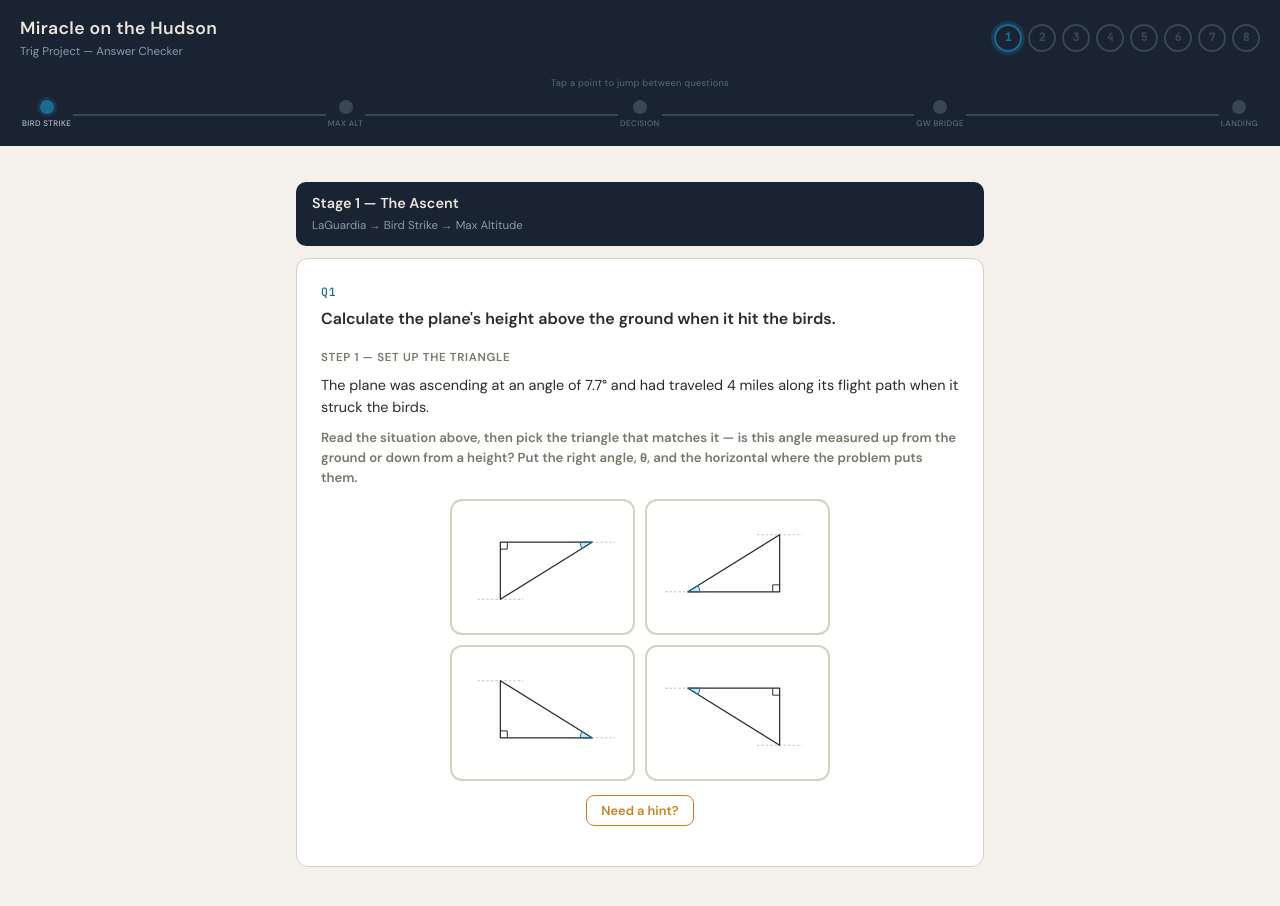
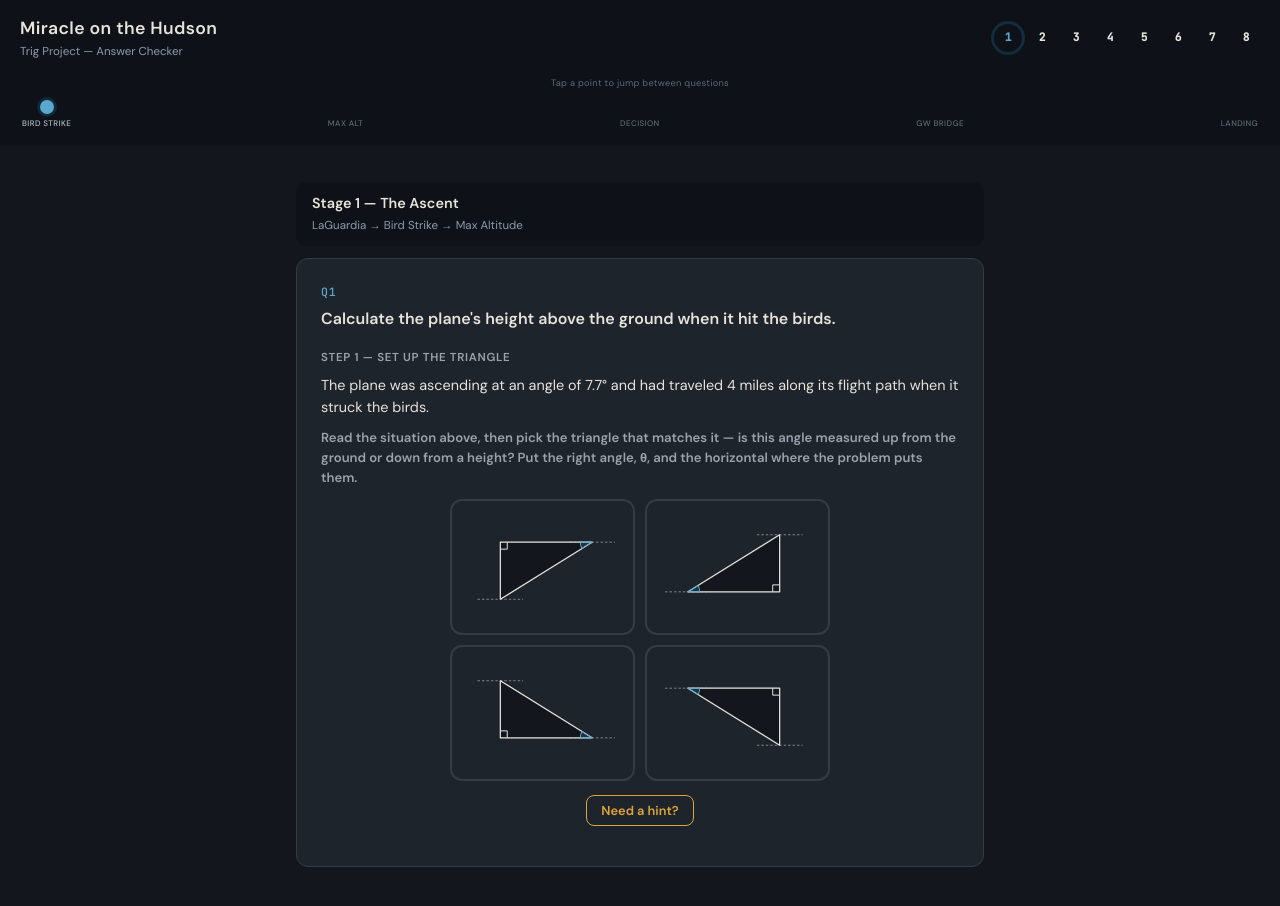
Before and after one commit to sensei-nikku/sully-checker, a plain HTML site: page checkers/hudson.html in a window 1280 px wide. Drawn offline with Linux system fonts and the light colour scheme.

Commit message:
darkmode commit attempt 2

```diff
--- a/assets/styles.css
+++ b/assets/styles.css
@@ -1,17 +1,26 @@
 *,*::before,*::after{box-sizing:border-box;margin:0;padding:0}
-:root{
+:root{ /* dark (default) */
+  --bg:#13171D;--surface:#1E242C;--border:#333B45;--text:#E7E3DA;--muted:#9AA3AD;
+  --accent:#5BA8CE;--accent-lt:#1B2C36;--ok:#6FBF7A;--ok-lt:#1A2A1E;
+  --warn:#E0A53A;--warn-lt:#2E2615;--err:#E06B6B;--err-lt:#2E1A1A;
+  --raised:#232B34;--inv:#A98BD6;--inv-lt:#2A2338;
+  --header:#0E1218;--header-text:#E7E3DA;--rail:var(--rail);
+}
+[data-theme="light"]{ /* add data-theme="light" to <html> to use the warm-paper palette */
   --bg:#F4F1EC;--surface:#FFF;--border:#D6D0C4;--text:#2C2A26;--muted:#7A756B;
   --accent:#1B6B93;--accent-lt:#E8F1F5;--ok:#3A7D44;--ok-lt:#E6F2E8;
   --warn:#C4841D;--warn-lt:#FDF3E4;--err:#B33A3A;--err-lt:#FBEAEA;
+  --raised:#F0F7FA;--inv:#6B4C9A;--inv-lt:#F3EFF8;
+  --header:var(--header);--header-text:var(--header-text);--rail:var(--rail);
 }
 body{font-family:'DM Sans',sans-serif;background:var(--bg);color:var(--text);line-height:1.6;min-height:100vh}
 
 /* ── HEADER ── */
-.hdr{background:#1A2332;color:#E8E4DD;padding:14px 20px;position:sticky;top:0;z-index:100;display:flex;justify-content:space-between;align-items:center;gap:12px}
+.hdr{background:var(--header);color:var(--header-text);padding:14px 20px;position:sticky;top:0;z-index:100;display:flex;justify-content:space-between;align-items:center;gap:12px}
 .hdr-left h1{font-size:1.1rem;font-weight:600;letter-spacing:.02em}
 .hdr-left .sub{font-size:.72rem;color:#8A9BB0;margin-top:1px}
 .hdr-dots{display:flex;gap:6px;align-items:center}
-.qd{width:28px;height:28px;border-radius:50%;display:flex;align-items:center;justify-content:center;font-family:'JetBrains Mono',monospace;font-size:.7rem;font-weight:700;border:2px solid #3A4556;color:#3A4556;background:transparent;cursor:pointer;transition:all .2s;flex-shrink:0}
+.qd{width:28px;height:28px;border-radius:50%;display:flex;align-items:center;justify-content:center;font-family:'JetBrains Mono',monospace;font-size:.7rem;font-weight:700;border:2px solid var(--rail);color:var(--rail);background:transparent;cursor:pointer;transition:all .2s;flex-shrink:0}
 .qd:hover{transform:scale(1.15)}
 .qd.done{background:var(--ok);border-color:var(--ok);color:#fff}
 .qd.skip{background:var(--warn);border-color:var(--warn);color:#fff}
@@ -20,12 +29,12 @@ body{font-family:'DM Sans',sans-serif;background:var(--bg);color:var(--text);lin
 .qd.locked:hover{transform:none}
 
 /* ── FLIGHT NAV ── */
-.fp{background:#1A2332;padding:0 20px 12px;position:sticky;top:58px;z-index:99}
+.fp{background:var(--header);padding:0 20px 12px;position:sticky;top:58px;z-index:99}
 .fp-hint{font-size:.58rem;color:#5A6A7A;text-align:center;margin-bottom:6px;letter-spacing:.03em}
 .ft{display:flex;align-items:center}
 .fn{display:flex;flex-direction:column;align-items:center;z-index:2;flex-shrink:0;cursor:pointer;padding:4px 2px;border-radius:8px;transition:background .2s}
 .fn:hover{background:rgba(255,255,255,.06)}
-.fn .d{width:14px;height:14px;border-radius:50%;background:#3A4556;border:2px solid #3A4556;transition:.3s}
+.fn .d{width:14px;height:14px;border-radius:50%;background:var(--rail);border:2px solid var(--rail);transition:.3s}
 .fn.a .d{background:var(--accent);border-color:var(--accent);box-shadow:0 0 0 3px rgba(27,107,147,.25)}
 .fn.c .d{background:var(--ok);border-color:var(--ok)}
 .fn.sk .d{background:var(--warn);border-color:var(--warn)}
@@ -33,14 +42,14 @@ body{font-family:'DM Sans',sans-serif;background:var(--bg);color:var(--text);lin
 .fn .l{font-size:.5rem;color:#5A6A7A;margin-top:3px;white-space:nowrap;text-transform:uppercase;letter-spacing:.05em;font-weight:500}
 .fn.a .l,.fn.c .l{color:#B0BCC8}
 .fn.sk .l{color:#D4A84A}
-.fl{flex:1;height:2px;background:#3A4556;z-index:1}
+.fl{flex:1;height:2px;background:var(--rail);z-index:1}
 .fl.c{background:var(--ok)}
 
 /* ── MAIN ── */
 .main{max-width:720px;margin:0 auto;padding:16px 16px 40px}
 
 /* Stage headers */
-.sh{margin:20px 0 12px;padding:10px 16px;background:#1A2332;color:#E8E4DD;border-radius:10px;display:none}
+.sh{margin:20px 0 12px;padding:10px 16px;background:var(--header);color:var(--header-text);border-radius:10px;display:none}
 .sh.v{display:block}
 .sh h2{font-size:.9rem;font-weight:600}
 .sh p{font-size:.72rem;color:#8A9BB0;margin-top:2px}
@@ -85,8 +94,8 @@ body{font-family:'DM Sans',sans-serif;background:var(--bg);color:var(--text);lin
   background:var(--accent-lt);color:var(--accent);cursor:pointer;transition:.2s;min-width:80px;text-align:center;
 }
 .ratio-btn:hover{background:var(--accent);color:#fff}
-.ratio-btn.inv{border-color:#6B4C9A;background:#F3EFF8;color:#6B4C9A}
-.ratio-btn.inv:hover{background:#6B4C9A;color:#fff}
+.ratio-btn.inv{border-color:var(--inv);background:var(--inv-lt);color:var(--inv)}
+.ratio-btn.inv:hover{background:var(--inv);color:#fff}
 
 /* Hint */
 .btn-hint{background:transparent;color:var(--warn);border:1.5px solid var(--warn);font-size:.8rem;padding:6px 14px;cursor:pointer;border-radius:8px;font-family:'DM Sans',sans-serif;font-weight:600;transition:.2s}
@@ -115,7 +124,7 @@ select.s-err{border-color:var(--err);background:var(--err-lt)}
 .fb.err{background:var(--err-lt);color:var(--err)}
 
 /* Result box */
-.result-box{background:#F0F7FA;border:2px solid var(--accent);border-radius:10px;padding:16px 20px;margin-top:12px}
+.result-box{background:var(--raised);border:2px solid var(--accent);border-radius:10px;padding:16px 20px;margin-top:12px}
 .result-eq{font-family:'JetBrains Mono',monospace;font-size:1rem;color:var(--accent);font-weight:600;margin-bottom:4px}
 .result-val{font-family:'JetBrains Mono',monospace;font-size:1.3rem;color:var(--ok);font-weight:700}
 
@@ -134,17 +143,17 @@ select.s-err{border-color:var(--err);background:var(--err-lt)}
 .lab-wrap{margin:8px 0 14px;overflow:visible}
 .lab-stage{position:relative;width:100%;max-width:300px;margin:0 auto;aspect-ratio:310/230;overflow:visible}
 .lab-stage svg{position:absolute;inset:0;width:100%;height:100%;overflow:visible}
-.lab-zone{position:absolute;transform:translate(-50%,-50%);width:80px;height:30px;display:flex;align-items:center;justify-content:center;border:2px dashed var(--muted);border-radius:8px;background:rgba(255,255,255,.94);font-size:.68rem;font-weight:700;color:var(--muted);text-align:center;z-index:3;line-height:1.1;transition:transform .12s,background .12s,border-color .12s}
+.lab-zone{position:absolute;transform:translate(-50%,-50%);width:80px;height:30px;display:flex;align-items:center;justify-content:center;border:2px dashed var(--muted);border-radius:8px;background:var(--surface);font-size:.68rem;font-weight:700;color:var(--muted);text-align:center;z-index:3;line-height:1.1;transition:transform .12s,background .12s,border-color .12s}
 .lab-zone.theta{border-color:var(--accent);color:var(--accent)}
 .lab-zone.hot{border-color:var(--accent);background:var(--accent-lt);transform:translate(-50%,-50%) scale(1.08)}
 .lab-zone.filled{border-style:solid;background:var(--ok-lt);border-color:var(--ok);color:var(--ok)}
 .lab-zone.filled.theta{background:var(--accent-lt);border-color:var(--accent);color:var(--accent)}
 .lab-tray{display:flex;flex-wrap:wrap;gap:10px;justify-content:center;margin-top:16px}
-.lab-chip{font-family:'DM Sans',sans-serif;font-size:.82rem;font-weight:700;padding:10px 16px;border-radius:22px;border:2px solid var(--text);background:#fff;color:var(--text);cursor:grab;user-select:none;-webkit-user-select:none;touch-action:none;box-shadow:0 1px 3px rgba(0,0,0,.12)}
+.lab-chip{font-family:'DM Sans',sans-serif;font-size:.82rem;font-weight:700;padding:10px 16px;border-radius:22px;border:2px solid var(--text);background:var(--surface);color:var(--text);cursor:grab;user-select:none;-webkit-user-select:none;touch-action:none;box-shadow:0 1px 3px rgba(0,0,0,.12)}
 .lab-chip.theta{border-color:var(--accent);color:var(--accent)}
 .lab-chip.placed{opacity:.28;pointer-events:none;text-decoration:line-through;cursor:default}
 .lab-chip.dragging{opacity:.3}
-.lab-ghost{position:fixed;z-index:9999;pointer-events:none;font-family:'DM Sans',sans-serif;font-size:.82rem;font-weight:700;padding:10px 16px;border-radius:22px;border:2px solid var(--text);background:#fff;color:var(--text);box-shadow:0 8px 20px rgba(0,0,0,.28);transform:translate(-50%,-50%)}
+.lab-ghost{position:fixed;z-index:9999;pointer-events:none;font-family:'DM Sans',sans-serif;font-size:.82rem;font-weight:700;padding:10px 16px;border-radius:22px;border:2px solid var(--text);background:var(--surface);color:var(--text);box-shadow:0 8px 20px rgba(0,0,0,.28);transform:translate(-50%,-50%)}
 .lab-ghost.theta{border-color:var(--accent);color:var(--accent)}
 .lab-fb{margin-top:14px;padding:10px 14px;border-radius:8px;font-size:.86rem;font-weight:500;line-height:1.55;display:none}
 .lab-fb.show{display:block}
@@ -163,7 +172,7 @@ select.s-err{border-color:var(--err);background:var(--err-lt)}
 .lab-stage{max-width:340px;aspect-ratio:340/250}
 .lab-static{max-width:300px}
 .ori-grid{display:grid;grid-template-columns:1fr 1fr;gap:10px;max-width:380px;margin:0 auto}
-.ori-cell{background:#fff;border:2px solid var(--border);border-radius:12px;padding:4px;cursor:pointer;transition:border-color .15s,background .15s,box-shadow .15s;aspect-ratio:340/250;display:flex;align-items:center;justify-content:center}
+.ori-cell{background:var(--surface);border:2px solid var(--border);border-radius:12px;padding:4px;cursor:pointer;transition:border-color .15s,background .15s,box-shadow .15s;aspect-ratio:340/250;display:flex;align-items:center;justify-content:center}
 .ori-cell:hover{border-color:var(--accent)}
 .ori-cell svg{width:100%;height:100%}
 .ori-cell.ori-ok{border-color:var(--ok);background:var(--ok-lt);box-shadow:0 0 0 3px rgba(58,125,68,.25)}
--- a/js/triangle-labeler.js
+++ b/js/triangle-labeler.js
@@ -27,32 +27,32 @@ function lSVG(c,opts){
   opts=opts||{};var g=lCen(c);
   var s='<svg viewBox="0 0 '+VBW+' '+VBH+'" preserveAspectRatio="xMidYMid meet">';
   // horizontal sight lines at acute vertices
-  [c.LOW,c.HIGH].forEach(function(V){s+='<line x1="'+(V[0]-46)+'" y1="'+V[1]+'" x2="'+(V[0]+46)+'" y2="'+V[1]+'" stroke="#B8B0A2" stroke-width="1.5" stroke-dasharray="5 4"/>';});
+  [c.LOW,c.HIGH].forEach(function(V){s+='<line x1="'+(V[0]-46)+'" y1="'+V[1]+'" x2="'+(V[0]+46)+'" y2="'+V[1]+'" stroke-width="1.5" stroke-dasharray="5 4" style="stroke:var(--muted)"/>';});
   // triangle
-  s+='<polygon points="'+c.R[0]+','+c.R[1]+' '+c.LOW[0]+','+c.LOW[1]+' '+c.HIGH[0]+','+c.HIGH[1]+'" fill="#FFFFFF" stroke="#2C2A26" stroke-width="2.5" stroke-linejoin="round"/>';
+  s+='<polygon points="'+c.R[0]+','+c.R[1]+' '+c.LOW[0]+','+c.LOW[1]+' '+c.HIGH[0]+','+c.HIGH[1]+'" stroke-width="2.5" stroke-linejoin="round" style="fill:var(--bg);stroke:var(--text)"/>';
   // right-angle square at R
   var ul=lU(c.R,c.LOW),uh=lU(c.R,c.HIGH);
   var qp=[c.R[0]+ul[0]*14,c.R[1]+ul[1]*14],pp=[c.R[0]+uh[0]*14,c.R[1]+uh[1]*14],fp=[qp[0]+pp[0]-c.R[0],qp[1]+pp[1]-c.R[1]];
-  s+='<path d="M '+qp[0]+' '+qp[1]+' L '+fp[0]+' '+fp[1]+' L '+pp[0]+' '+pp[1]+'" fill="none" stroke="#2C2A26" stroke-width="2"/>';
+  s+='<path d="M '+qp[0]+' '+qp[1]+' L '+fp[0]+' '+fp[1]+' L '+pp[0]+' '+pp[1]+'" stroke-width="2" style="fill:none;stroke:var(--text)"/>';
   if(opts.arc){ // draw the angle marker at its correct spot
     if(c.type==='elev'){ // interior arc at LOW
       var V=c.LOW,ur=lU(V,c.R),uH=lU(V,c.HIGH);
       var pr=[V[0]+ur[0]*24,V[1]+ur[1]*24],pa=[V[0]+uH[0]*24,V[1]+uH[1]*24];
       var cr=(pr[0]-V[0])*(pa[1]-V[1])-(pr[1]-V[1])*(pa[0]-V[0]),sw=cr>0?1:0;
-      s+='<path d="M '+V[0]+' '+V[1]+' L '+pr[0]+' '+pr[1]+' A 24 24 0 0 '+sw+' '+pa[0]+' '+pa[1]+' Z" fill="#1B6B93" fill-opacity="0.20" stroke="#1B6B93" stroke-width="2"/>';
+      s+='<path d="M '+V[0]+' '+V[1]+' L '+pr[0]+' '+pr[1]+' A 24 24 0 0 '+sw+' '+pa[0]+' '+pa[1]+' Z" stroke-width="2" style="fill:var(--accent);fill-opacity:.2;stroke:var(--accent)"/>';
     } else { // depression: outside arc at HIGH between horizontal(away from triangle) and hyp
       var V=c.HIGH,uH2=lU(V,c.LOW); // ray toward LOW along hypotenuse
       var horizOut=(g[0]>V[0])?-1:1; // horizontal points away from centroid
       var pr=[V[0]+horizOut*24,V[1]];
       var pa=[V[0]+uH2[0]*24,V[1]+uH2[1]*24];
       var cr=(pr[0]-V[0])*(pa[1]-V[1])-(pr[1]-V[1])*(pa[0]-V[0]),sw=cr>0?1:0;
-      s+='<path d="M '+V[0]+' '+V[1]+' L '+pr[0]+' '+pr[1]+' A 24 24 0 0 '+sw+' '+pa[0]+' '+pa[1]+' Z" fill="#1B6B93" fill-opacity="0.20" stroke="#1B6B93" stroke-width="2"/>';
+      s+='<path d="M '+V[0]+' '+V[1]+' L '+pr[0]+' '+pr[1]+' A 24 24 0 0 '+sw+' '+pa[0]+' '+pa[1]+' Z" stroke-width="2" style="fill:var(--accent);fill-opacity:.2;stroke:var(--accent)"/>';
     }
   }
   if(opts.labels){
     var rel=LABREL[c.ratio].rel,b=lBoxes(c);
-    rel.forEach(function(k){var p=b[k];s+='<text x="'+p[0]+'" y="'+(p[1]+4)+'" font-family="DM Sans,sans-serif" font-size="12" font-weight="700" fill="#3A7D44" text-anchor="middle">'+LABNM[k]+'</text>';});
-    var tp=b[lThetaBox(c)];s+='<text x="'+tp[0]+'" y="'+(tp[1]+5)+'" font-family="DM Sans,sans-serif" font-size="15" font-weight="700" fill="#1B6B93" text-anchor="middle">\u03B8</text>';
+    rel.forEach(function(k){var p=b[k];s+='<text x="'+p[0]+'" y="'+(p[1]+4)+'" font-family="DM Sans,sans-serif" font-size="12" font-weight="700" text-anchor="middle" style="fill:var(--ok)">'+LABNM[k]+'</text>';});
+    var tp=b[lThetaBox(c)];s+='<text x="'+tp[0]+'" y="'+(tp[1]+5)+'" font-family="DM Sans,sans-serif" font-size="15" font-weight="700" text-anchor="middle" style="fill:var(--accent)">\u03B8</text>';
   }
   s+='</svg>';return s;
 }
```
